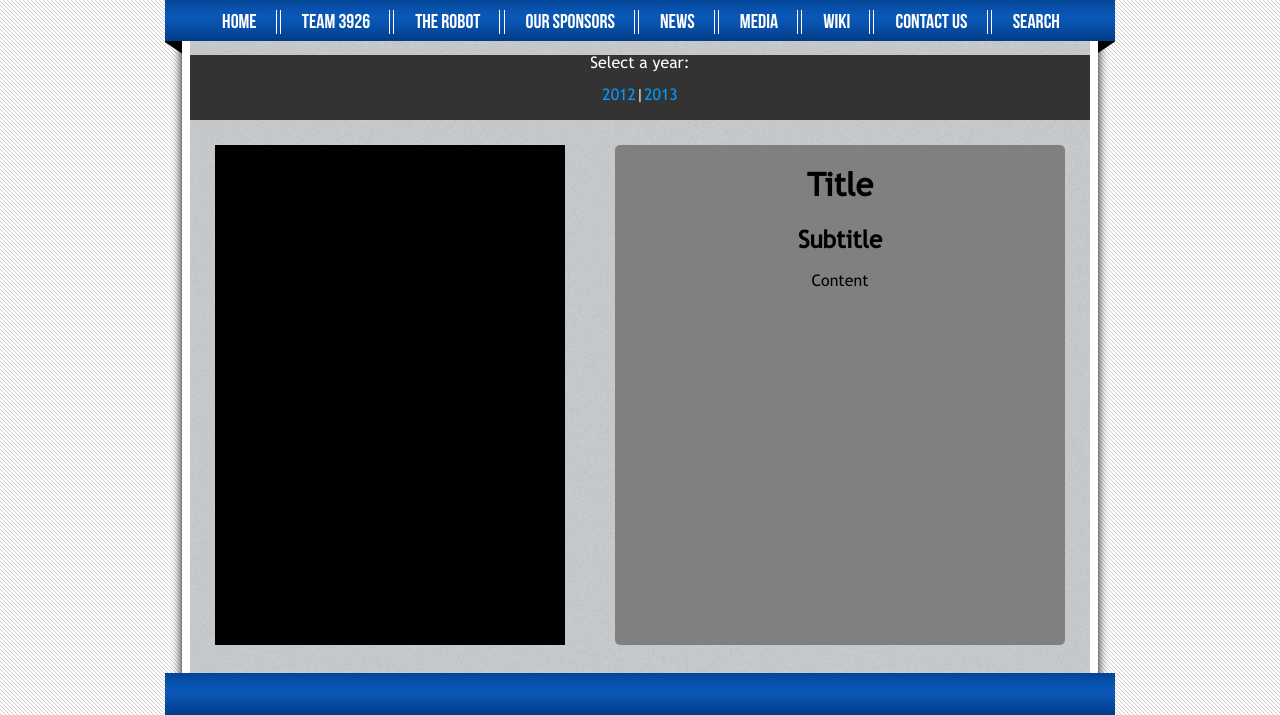
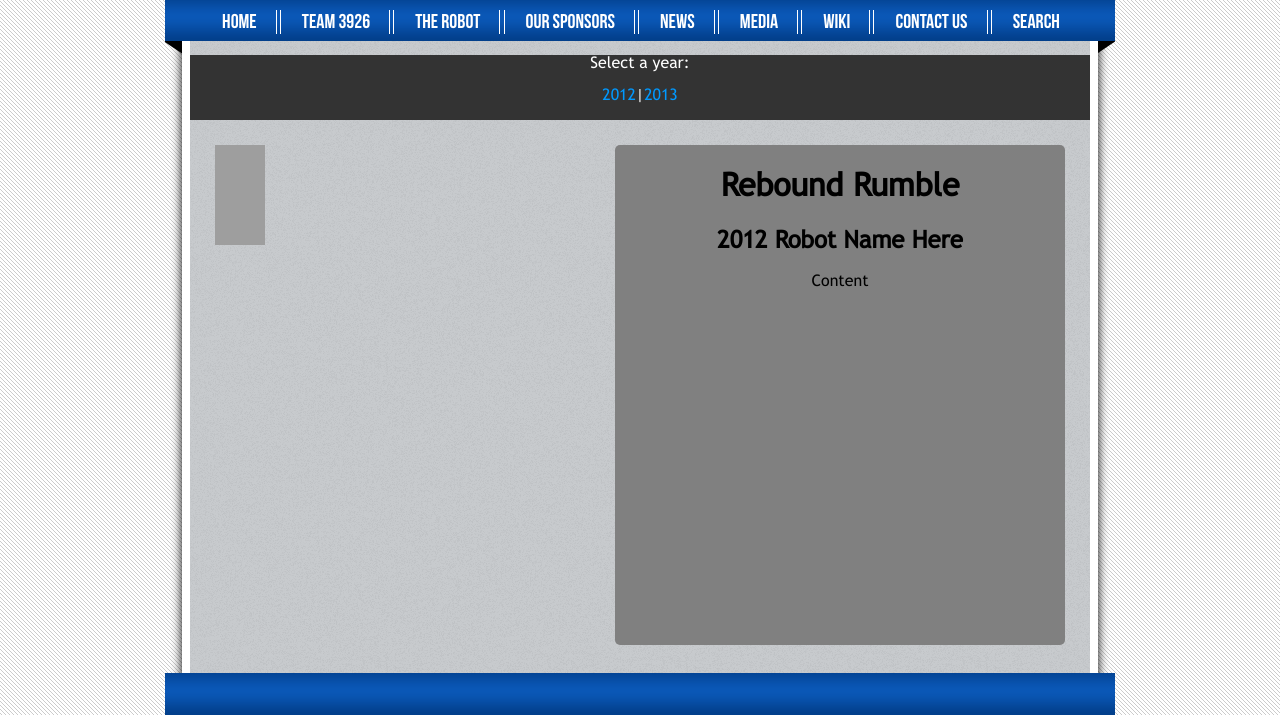
Before and after one commit to mparobotics/Website, a PHP site: page /Robot in a window 1280 px wide. Shown: the part 151-866 px from the top of the page. Run offline with PHP 8.4, Linux system fonts and the light colour scheme; grey boxes are pictures that could not be loaded.

Commit message:
Added nodes to robot page

```diff
--- a/Robot.php
+++ b/Robot.php
@@ -8,21 +8,41 @@ include('header.php');
 
     <div class="selectbar">
         <p>Select a year:</p>
-        <p><a href="#">2012</a>|<a href="#">2013</a></p>
+        <p><a href="#" onClick="document.getElementById('2013').style.display = 'none'; document.getElementById('2012').style.display = 'block';">2012</a>|<a href="#" onClick="document.getElementById('2012').style.display = 'none'; document.getElementById('2013').style.display = 'block';">2013</a></p>
     </div>
 
-    <div id="robotImage">
-        <a href="#" class="node"></a>
+    <div id="2012">
+        <div id="robotImage" style="background: url();">
+            <div class="node" onclick="document.getElementById('2012content').innerHTML = 'Slide 1';"></div>
+            <div class="node" onclick="document.getElementById('2012content').innerHTML = 'Slide 2';"></div>
+        </div>
+
+        <div id="robotContent">
+            <div class="contentStatic">
+                <h1>Rebound Rumble</h1>
+                <h2>2012 Robot Name Here</h2>
+                <p id="2012content">Content</p>
+            </div>
+
+            <div class="contentStub">
+            </div>
+        </div>
     </div>
 
-    <div id="robotContent">
-        <div class="contentStatic">
-            <h1>Title</h1>
-            <h2>Subtitle</h2>
-            <p>Content</p>
+    <div id="2013" style="display: none;">
+        <div id="robotImage" style="background: url();">
+            <!--<div class="node"></div>-->
         </div>
 
-        <div class="contentStub">
+        <div id="robotContent">
+            <div class="contentStatic">
+                <h1>Classified</h1>
+                <h2>Classified</h2>
+                <p id="2013content">Classified</p>
+            </div>
+
+            <div class="contentStub">
+            </div>
         </div>
     </div>
 
--- a/styles.css
+++ b/styles.css
@@ -744,6 +744,16 @@ a, img {
     padding-bottom: 1px;
 }
 
+.node {
+    background: url(images/Elements/node.svg);
+    width: 50px;
+    height: 50px;
+    background-size: 100%;
+}
+
+.node:hover {
+    background: url(images/Elements/nodeActivated.svg);
+
 /* Programing Slide thingy */
 .panel
 {
```
Also changed, not shown: images/Elements/node.svg (added), images/Elements/nodeActivated.svg (added), images/MPAror/logo.svg.
